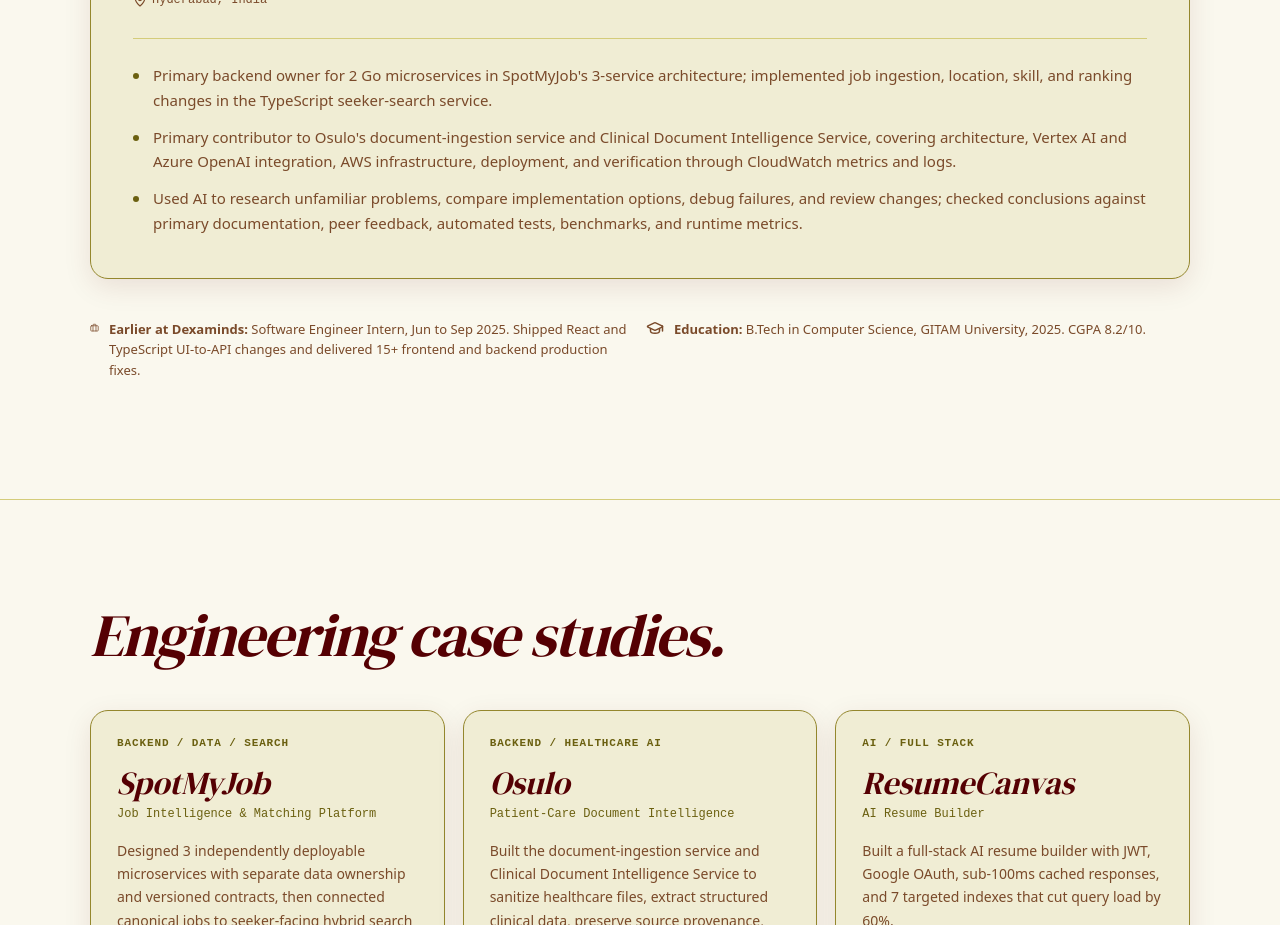
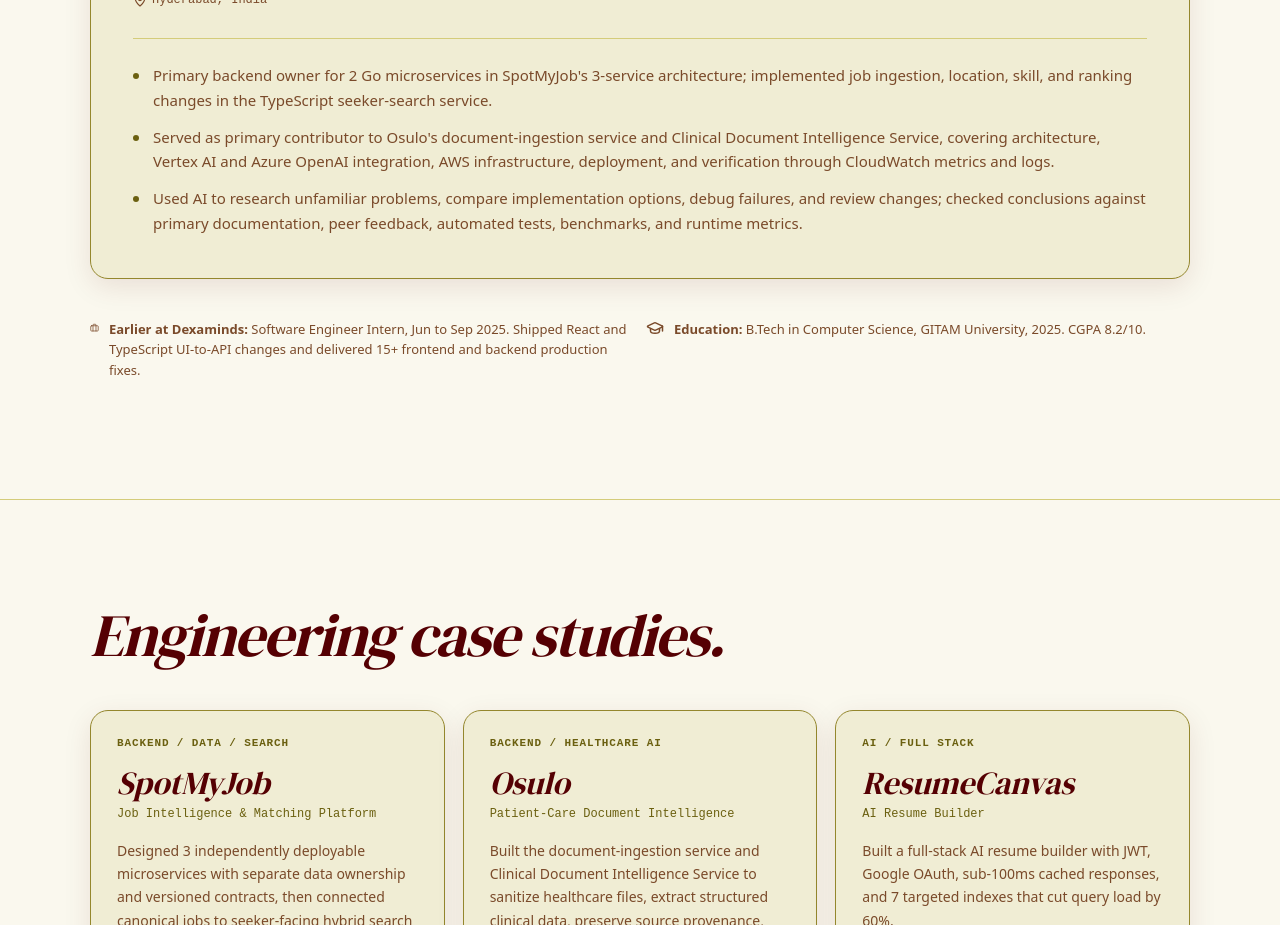
Before and after one commit to swarajreddy10/swarajreddy10.github.io, a Next.js app: page / in a window 1280 px wide. Shown: the part 1200-2125 px from the top of the page. Built offline with nearby package versions, Linux system fonts and the light colour scheme.

Commit message:
docs: refine Experience component content to clarify contributions and enhance impact descriptions

```diff
--- a/components/Experience.jsx
+++ b/components/Experience.jsx
@@ -2,7 +2,7 @@
 
 const HIGHLIGHTS = [
     'Primary backend owner for 2 Go microservices in SpotMyJob\'s 3-service architecture; implemented job ingestion, location, skill, and ranking changes in the TypeScript seeker-search service.',
-    'Primary contributor to Osulo\'s document-ingestion service and Clinical Document Intelligence Service, covering architecture, Vertex AI and Azure OpenAI integration, AWS infrastructure, deployment, and verification through CloudWatch metrics and logs.',
+    'Served as primary contributor to Osulo\'s document-ingestion service and Clinical Document Intelligence Service, covering architecture, Vertex AI and Azure OpenAI integration, AWS infrastructure, deployment, and verification through CloudWatch metrics and logs.',
     'Used AI to research unfamiliar problems, compare implementation options, debug failures, and review changes; checked conclusions against primary documentation, peer feedback, automated tests, benchmarks, and runtime metrics.',
 ];
 
```
